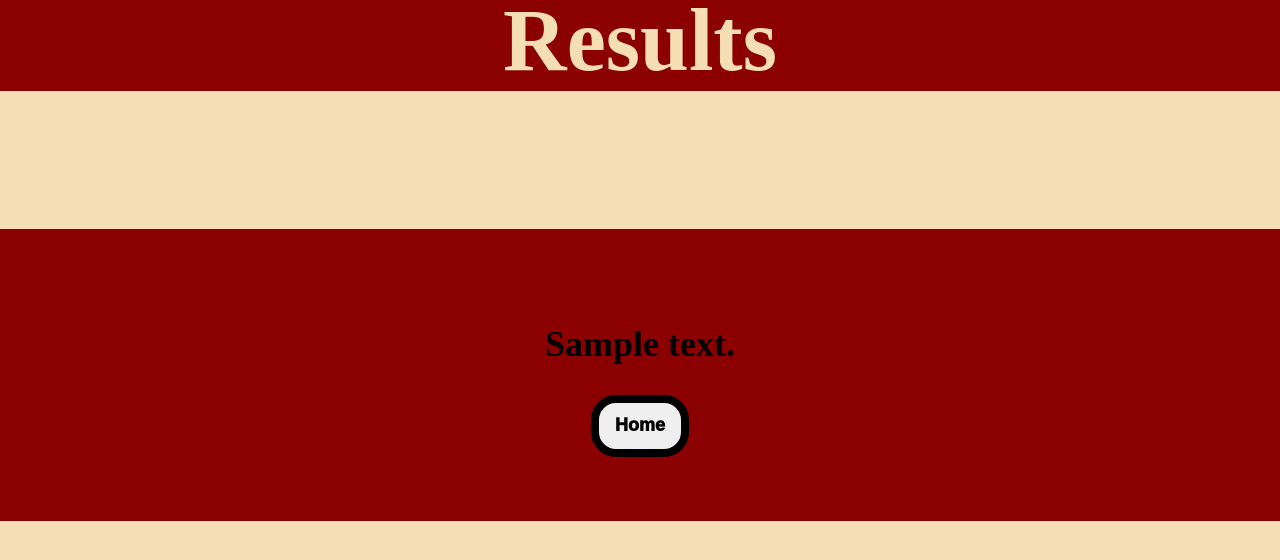
After one commit to Aditya-ed/Heart-Disease-Prediction, a Flask app: template templates/result.html in a window 1280 px wide. The commit adds this page. Shown: the top 560 px of the page. Run offline with Flask 3, Linux system fonts and the light colour scheme; the template is opened without the code that fills it: most values are stand-ins (such as "Sample title", 1, 10 or a date in 2020); parts of the project's set-up code (start-up, migrations or seed data) failed here and were passed over.

Commit message:
Add files via upload

```diff
--- a/app.py
+++ b/app.py
@@ -24,7 +24,7 @@ def predict():
     else :
         text="you have the symptoms of having Heart Disease. Please consult a Doctor."
     #print(int_features)
-    return render_template('index.html',prediction_text='The model predicted  {}'.format(text))
+    return render_template('result.html',prediction_text='The model predicted  {}'.format(text))
 
 
 if __name__ == "__main__":
--- a/static/css/main.css
+++ b/static/css/main.css
@@ -21,10 +21,11 @@ body{
 {
     background-color: darkred;
     color: wheat;
-    padding-top: 5%;
-    padding-bottom: 5%;
+    padding-top: 2.5%;
+    padding-bottom: 2.5%;
     width: 100%;
     text-align: center;
+    font-size: 1.5rem;
 }
 
 #Content
--- /dev/null
+++ b/static/css/result.css
@@ -0,0 +1,73 @@
+body{
+    background-color: wheat;
+    margin:0;
+
+}
+.h1
+{margin: 0;
+background-color: darkred;
+transition: all 0.5s;
+animation: slide 1s;}
+
+@keyframes slide {
+    from{
+        transform: translateY(-100px);
+    }
+    to{
+        transform: translateY(0px);
+    }
+
+}
+.h1:hover{
+    transform: translateY(-10px);
+    color: wheat;
+}
+
+.d1{
+    background-color: darkred;
+    margin-top: 10%;
+    margin-bottom: 10%;
+    padding: 5%;
+    text-align: center;
+    font-family: 'Times New Roman', Times, serif;
+    font-size: larger;
+
+}
+.d2{
+    transition: all 0.5s;
+    animation: appear 3s;
+font-size: 125%;}
+
+@keyframes appear {
+    0%{opacity: 0;}
+    100%{opacity: 1;}
+}
+.d2:hover{
+    transform: translateY(-10px);
+}
+
+@keyframes slide2 {
+    from{
+        transform: translateY(500%);
+    }
+    to{
+        transform: translateY(0px);
+    }
+
+}
+.btn{
+    transition: all 0.5s;
+    font-size: large;
+    font-weight: 1000;
+    color: black;
+    border: 8px  solid black;
+    border-radius: 25px;
+    padding: 0.7em 0.9em;
+    animation: slide2 1s;
+}
+.btn:hover
+{
+    transform: translateY(-10px);
+    color: white;
+    background-color: black;
+}
--- /dev/null
+++ b/templates/result.html
@@ -0,0 +1,17 @@
+<!DOCTYPE html>
+<html lang="en">
+<head>
+    <meta charset="UTF-8">
+    <meta name="viewport" content="width=device-width, initial-scale=1.0">
+    <link rel="stylesheet" href="{{url_for ('static',filename='css/result.css')}}">
+    <title>Document</title>
+</head>
+<body>
+    <h1 style="text-align: center; font-size:550%" class="h1">Results</h1>
+    <div class="d1">
+        <div class="d2"><h2>{{prediction_text}}</h2></div>
+        <a href="/"><button class="btn">Home</button></a>
+
+    </div>
+</body>
+</html>
```
Also changed, not shown: static/css/home.css (+9 -4 lines), templates/index.html (+5 -5 lines), templates/HDP.png (added).
